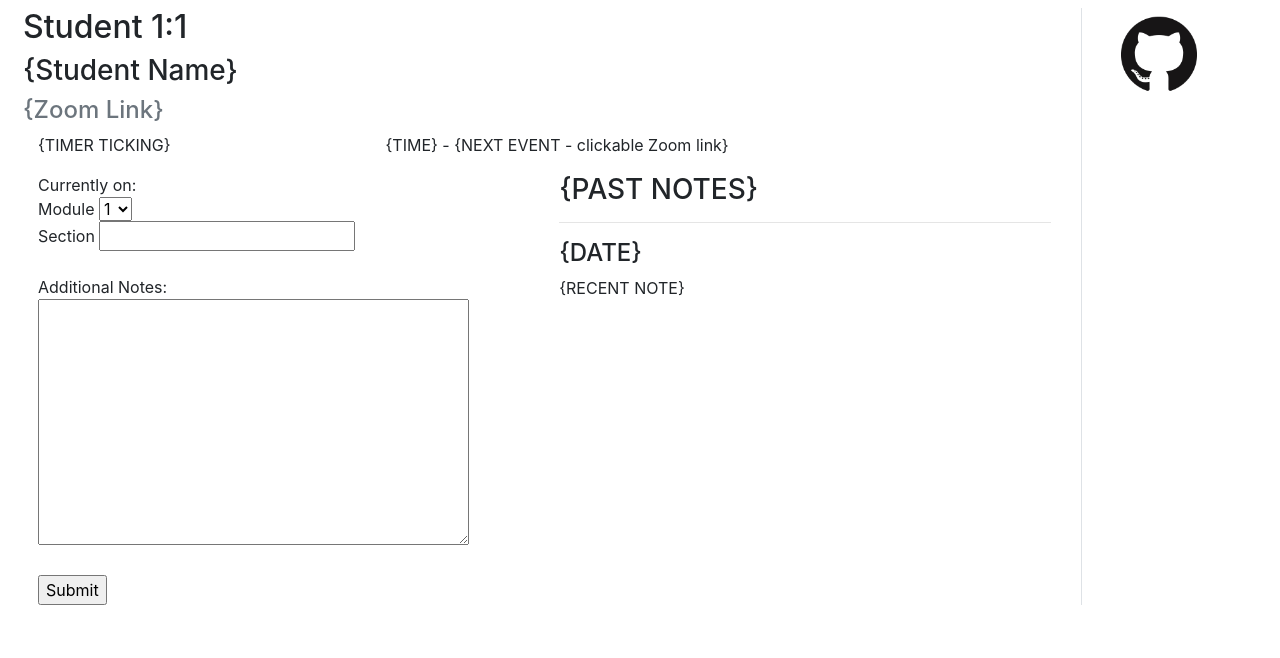
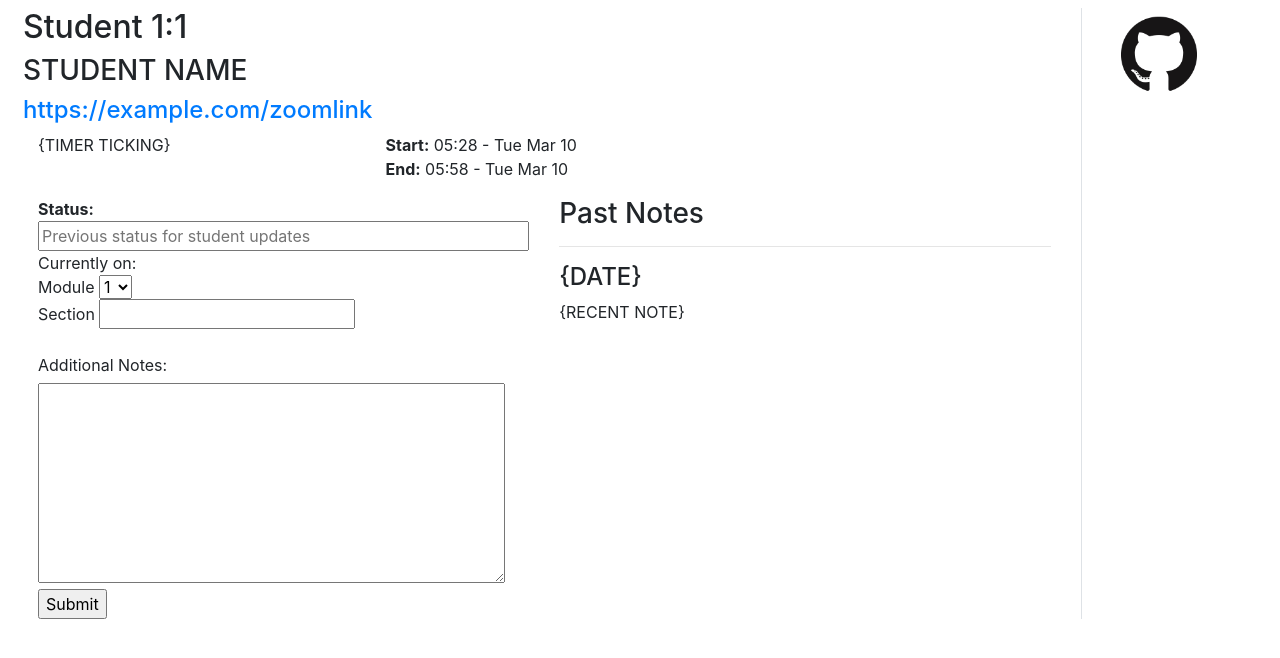
Before and after one commit to MrGeislinger/meeting-notes-dashboard, a Flask app: page /one-on-one in a window 1280 px wide. Shown: the part 56-714 px from the top of the page. Run offline with Flask 2, Linux system fonts and the light colour scheme; some libraries are stand-ins or nearby versions.

Commit message:
feat: Display one-on-one template; need event data

```diff
--- a/dashboardapp/routes.py
+++ b/dashboardapp/routes.py
@@ -1,6 +1,7 @@
+from flask import render_template
 from dashboardapp import app
 
-from flask import render_template
+from datetime import datetime, timedelta
 
 @app.route('/')
 @app.route('/index')
@@ -10,5 +11,33 @@ def index():
 
 @app.route('/one-on-one')
 @app.route('/1-on-1')
+@app.route('/1-1')
 def project_one():
-    return render_template('one-on-one.html')
+    # TODO: Find relevant meeting (student) by time for apppointment
+    # TODO: Get current event name to display
+    # event_name = event['summary']
+    event_name = 'NAME OF EVENT'
+
+    # Date display format
+    DATE_FORMAT_STRING = '%H:%M - %a %b %d'
+    # TODO: Get time of event (start and end)
+    now = datetime.now()
+    event_time_start = now.strftime(DATE_FORMAT_STRING)
+    event_time_end = (now + timedelta(0,30*60)).strftime(DATE_FORMAT_STRING)
+
+    # TODO: Pull other information relevant for template (from event)
+    student_name = 'STUDENT NAME'
+    zoom_link = 'https://example.com/zoomlink'
+
+    # TODO: Pull info from database
+    prev_status = 'Previous status for student updates'
+
+    return render_template(
+        'one-on-one.html',
+        student_name = student_name,
+        zoom_link = zoom_link,
+        status = prev_status,
+        event_name = event_name,
+        event_time_start = event_time_start,
+        event_time_end = event_time_end
+    )
--- a/dashboardapp/templates/one-on-one.html
+++ b/dashboardapp/templates/one-on-one.html
@@ -35,8 +35,12 @@
         <!-- Type of meeting -->
         <div>
           <h2>Student 1:1</h2>
-          <h3>{Student Name}
-          <h4 class="text-muted">{Zoom Link}</h4>
+          <h3>{{student_name}}</h3>
+          <h4 class="text-muted">
+            <a href="{{zoom_link}}">
+              {{zoom_link}}
+            </a>
+          </h4>
         </div>
 
         <div class="container">
@@ -48,7 +52,10 @@
             </div>
             <div class="col-8">
               <div>
-                {TIME} - {NEXT EVENT - clickable Zoom link}
+                <b>Start:</b> {{event_time_start}}
+              </div>
+              <div>
+                <b>End:</b> {{event_time_end}}
               </div>
             </div>
           </div>
@@ -58,6 +65,8 @@
               <div>
                 <!-- {Current Notes} -->
                 <form id="notes">
+                  <b>Status:</b><br/>
+                  <input style="width:100%;" type="text" id="status" name="status" placeholder="{{status}}"><br/>
                   Currently on:<br/>
                   Module
                     <select name="module">
@@ -74,17 +83,19 @@
                   <br/><br/>
 
                   Additional Notes:<br/>
-                  <textarea rows="10" cols="40" name="additional_notes" form="notes"></textarea>
+                  <div style="float: left;width:95%;margin-top:6px;">
+                    <textarea style="height:200px;width:100%;" name="additional_notes" form="notes"></textarea>
+                  </div>
                   <br/><br/>
 
-                  <input type="submit"></input>
+                  <input type="submit" ></input>
                 </form>
               </div>
             </div>
             <div class="col-6">
               <!-- Past Notes -->
               <div>
-                  <h3>{PAST NOTES}</h3>
+                  <h3>Past Notes</h3>
                   <hr/>
                   <div>
                       <h4>{DATE}</h4>
@@ -95,7 +106,6 @@
               </div>
             </div>
           </div>
-
         </div>
       </div>
 
```
